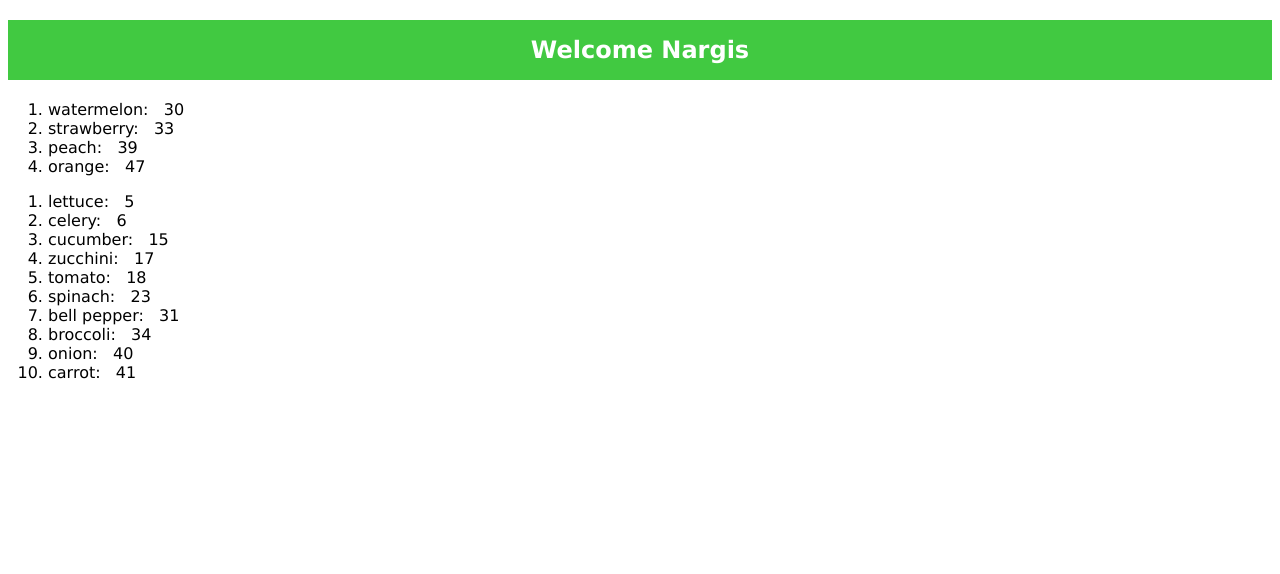
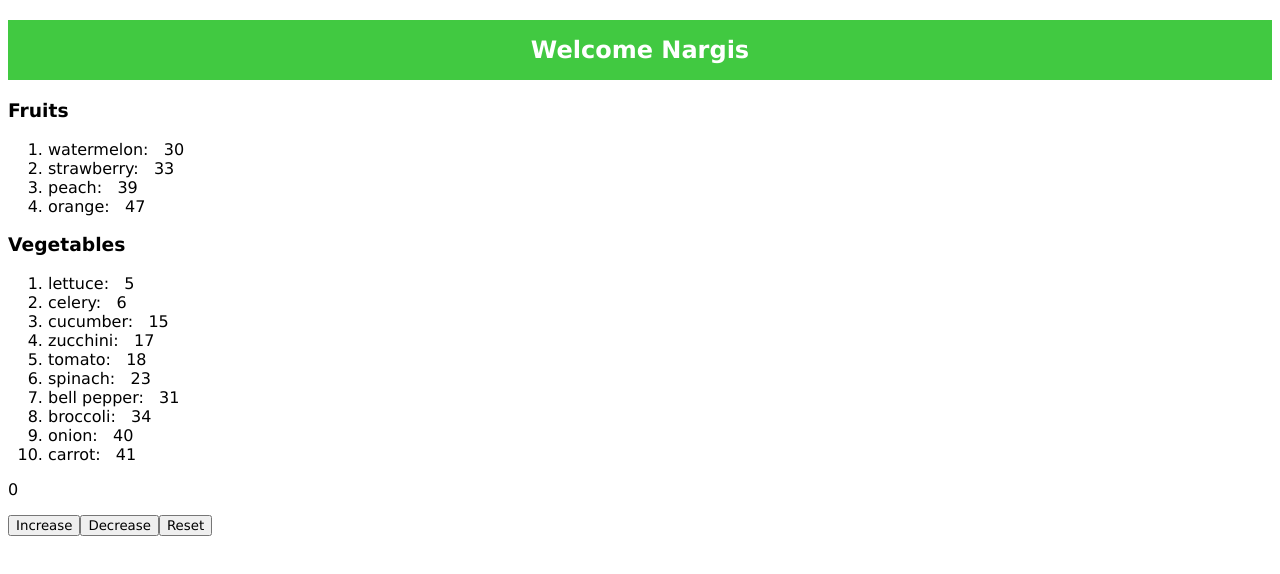
Before and after one commit to Nargissamatova/react_basics, a React (Vite) app in the folder counter/: page / in a window 1280 px wide. Shown: the top 574 px of the page. Built offline with nearby package versions, Linux system fonts and the light colour scheme.

Commit message:
counter added

```diff
--- a/counter/src/App.jsx
+++ b/counter/src/App.jsx
@@ -1,7 +1,7 @@
 import "./App.css";
 import Greeting from "./UserGreeting";
 import List from "./Lists";
-import fruits from "./Lists";
+import Button from "./Counter";
 
 function App() {
   const fruits = [
@@ -34,6 +34,7 @@
       <Greeting isLoggedIn={true} name="Nargis" />
       <List items={fruits} category="Fruits" />
       <List items={vegetables} category="Vegetables" />
+      <Button />
     </>
   );
 }
--- /dev/null
+++ b/counter/src/Counter.jsx
@@ -0,0 +1,25 @@
+import { useState } from "react";
+
+function Button() {
+  const [counter, setCounter] = useState(0);
+
+  const increaser = () => {
+    setCounter(counter + 1);
+  };
+  const decreaser = () => {
+    setCounter(counter - 1);
+  };
+  const zero = () => {
+    setCounter(counter * 0);
+  };
+  return (
+    <div>
+      <p>{counter}</p>
+      <button onClick={increaser}>Increase</button>
+      <button onClick={decreaser}>Decrease</button>
+      <button onClick={zero}>Reset</button>
+    </div>
+  );
+}
+
+export default Button;
--- a/counter/src/Lists.jsx
+++ b/counter/src/Lists.jsx
@@ -1,6 +1,7 @@
 // RENDER LISTS
 
 function List(props) {
+  const category = props.category;
   const itemList = props.items;
 
   // SORTING
@@ -15,7 +16,12 @@
       {lowCalfruit.name}: &nbsp; {lowCalfruit.calories}
     </li>
   ));
-  return <ol>{listItem}</ol>;
+  return (
+    <>
+      <h3>{category}</h3>
+      <ol>{listItem}</ol>
+    </>
+  );
 }
 
 export default List;
```
